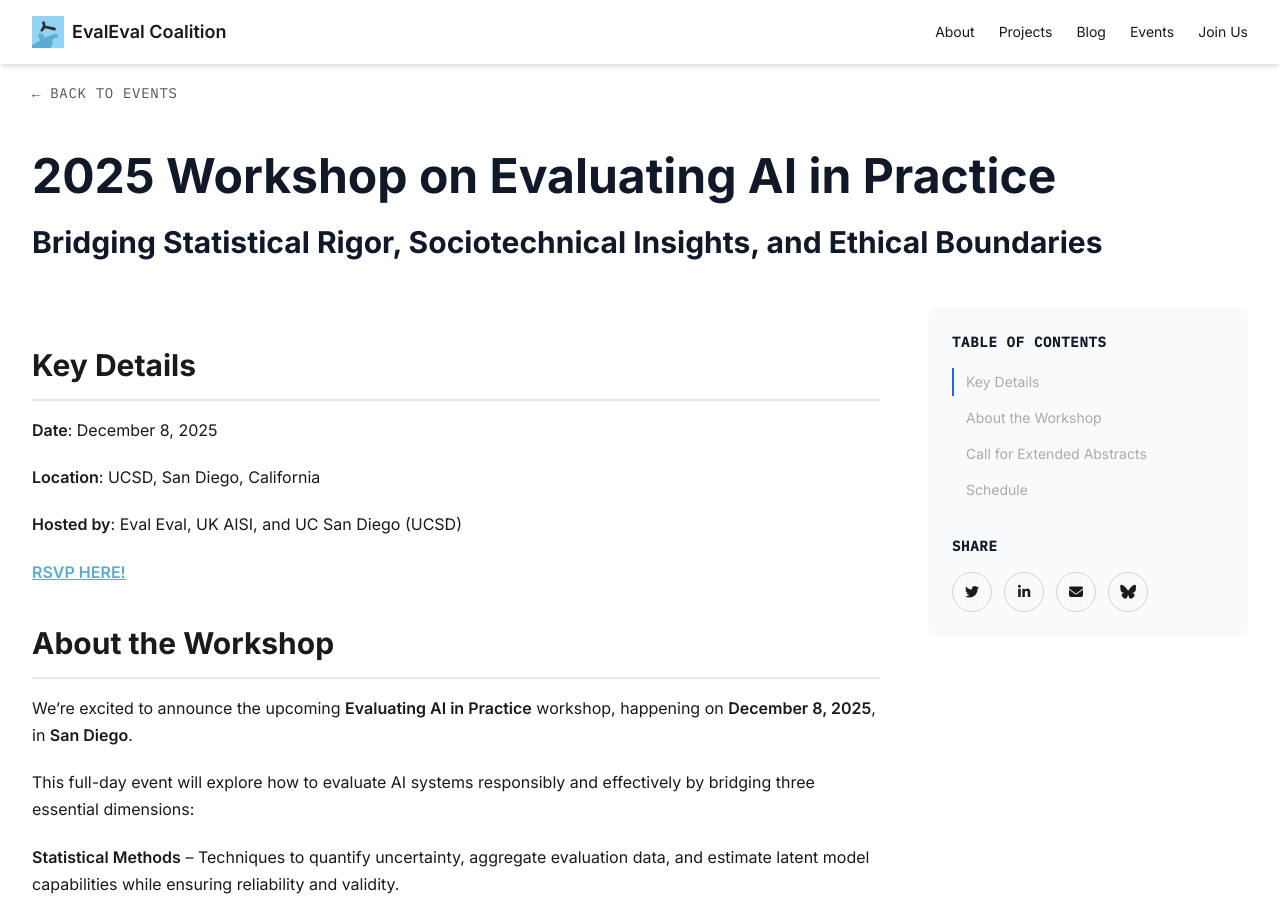
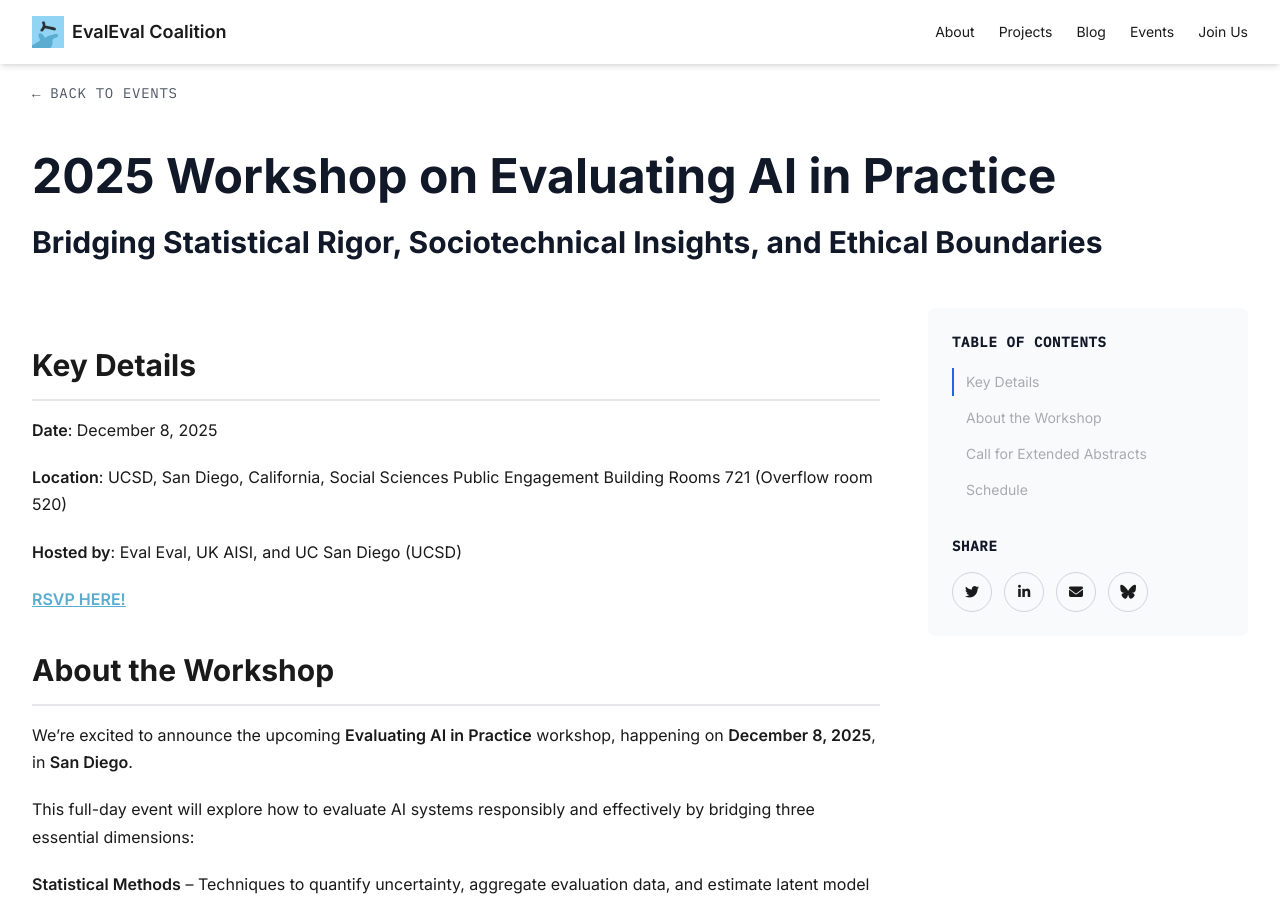
Before and after one commit to evaleval/evaleval.github.io, a Jekyll site: the page built from _events/workshop-2025.md, in a window 1280 px wide and 900 px high. Built offline with Jekyll 4.4.1, drawn with Linux system fonts in a browser that asks for light colours; nearby versions of some CDN libraries.

Commit message:
Update workshop-2025.md

```diff
--- a/_events/workshop-2025.md
+++ b/_events/workshop-2025.md
@@ -18,7 +18,7 @@ description:  |
 
 **Date**: December 8, 2025
 
-**Location**: UCSD, San Diego, California
+**Location**: UCSD, San Diego, California, Social Sciences Public Engagement Building Rooms 721 (Overflow room 520)
 
 **Hosted by**: Eval Eval, UK AISI, and UC San Diego (UCSD)
 
```
